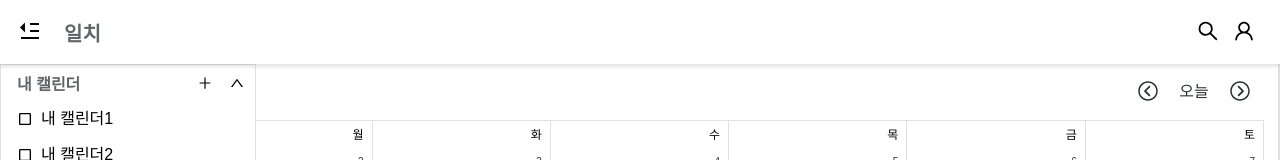
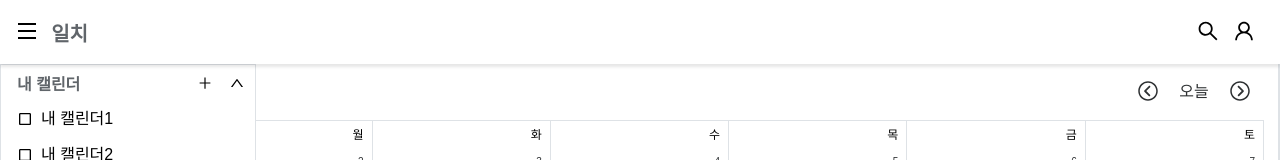
Before and after one commit to aksmf1442/schedule-management-project, a React (Create React App) app in the folder frontend/: page / in a window 1280 px wide. Shown: the top 160 px of the page. Built offline with nearby package versions, Linux system fonts and the light colour scheme.

Commit message:
[#34] refactor: 불필요한 SideBarButton 컴포넌트 제거

```diff
--- a/frontend/src/components/header/Header.jsx
+++ b/frontend/src/components/header/Header.jsx
@@ -1,11 +1,11 @@
-import styled from 'styled-components';
+import styled, { css } from 'styled-components';
 import { useNavigate } from 'react-router-dom';
-import SideBarButton from '../sidebar/SideBarButton';
 import { useSetRecoilState } from 'recoil';
 import sideBarState from '../../recoil/sideBarState';
 import searchBarState from '../../recoil/searchBarState';
 import Button from '../common/Button';
 
+import { RiMenuFill } from 'react-icons/ri';
 import { AiOutlineUser, AiOutlineSearch } from 'react-icons/ai';
 import ModalPortal from '../common/ModalPortal';
 import useToggle from '../../hooks/useToggle';
@@ -42,6 +42,19 @@ const ContentButtonText = styled.span`
 	font-weight: bold;
 `;
 
+const sideBarButtonStyle = css`
+	position: relative;
+
+	margin-left: 1.8rem;
+
+	top: 0.6rem;
+
+	background: transparent;
+
+	font-size: 7rem;
+	font-weight: bold;
+`;
+
 function Header() {
 	const navigate = useNavigate();
 	const setSideBarOpen = useSetRecoilState(sideBarState);
@@ -70,7 +83,9 @@ function Header() {
 			<Container>
 				<Contents>
 					<Content>
-						<SideBarButton handleSideBarOpen={handleSideBarOpen} />
+						<Button css={sideBarButtonStyle} onClick={handleSideBarOpen}>
+							<RiMenuFill size={24} />
+						</Button>
 					</Content>
 					<Content>
 						<Button onClick={handleClickHomeButton}>
--- a/frontend/src/components/sidebar/SideBarButton.jsx
+++ /dev/null
@@ -1,42 +0,0 @@
-import React from 'react';
-import styled from 'styled-components';
-import Button from '../common/Button';
-
-import { useRecoilValue } from 'recoil';
-import sideBarState from '../../recoil/sideBarState';
-import { RiMenuFill, RiMenuFoldFill } from 'react-icons/ri';
-
-const Container = styled.div`
-	${({ theme }) => theme.flex.row}
-
-	position: relative;
-
-	width: 11rem;
-	height: 11rem;
-
-	top: 0.6rem;
-
-	background: transparent;
-
-	font-size: 7rem;
-	font-weight: bold;
-
-	&:hover {
-		border-radius: 50%;
-
-		background: white;
-	}
-`;
-
-function SideBarButton({ handleSideBarOpen }) {
-	const sideBarOpen = useRecoilValue(sideBarState);
-	return (
-		<Container>
-			<Button onClick={handleSideBarOpen}>
-				{sideBarOpen ? <RiMenuFoldFill size={24} /> : <RiMenuFill size={24} />}
-			</Button>
-		</Container>
-	);
-}
-
-export default SideBarButton;
```
